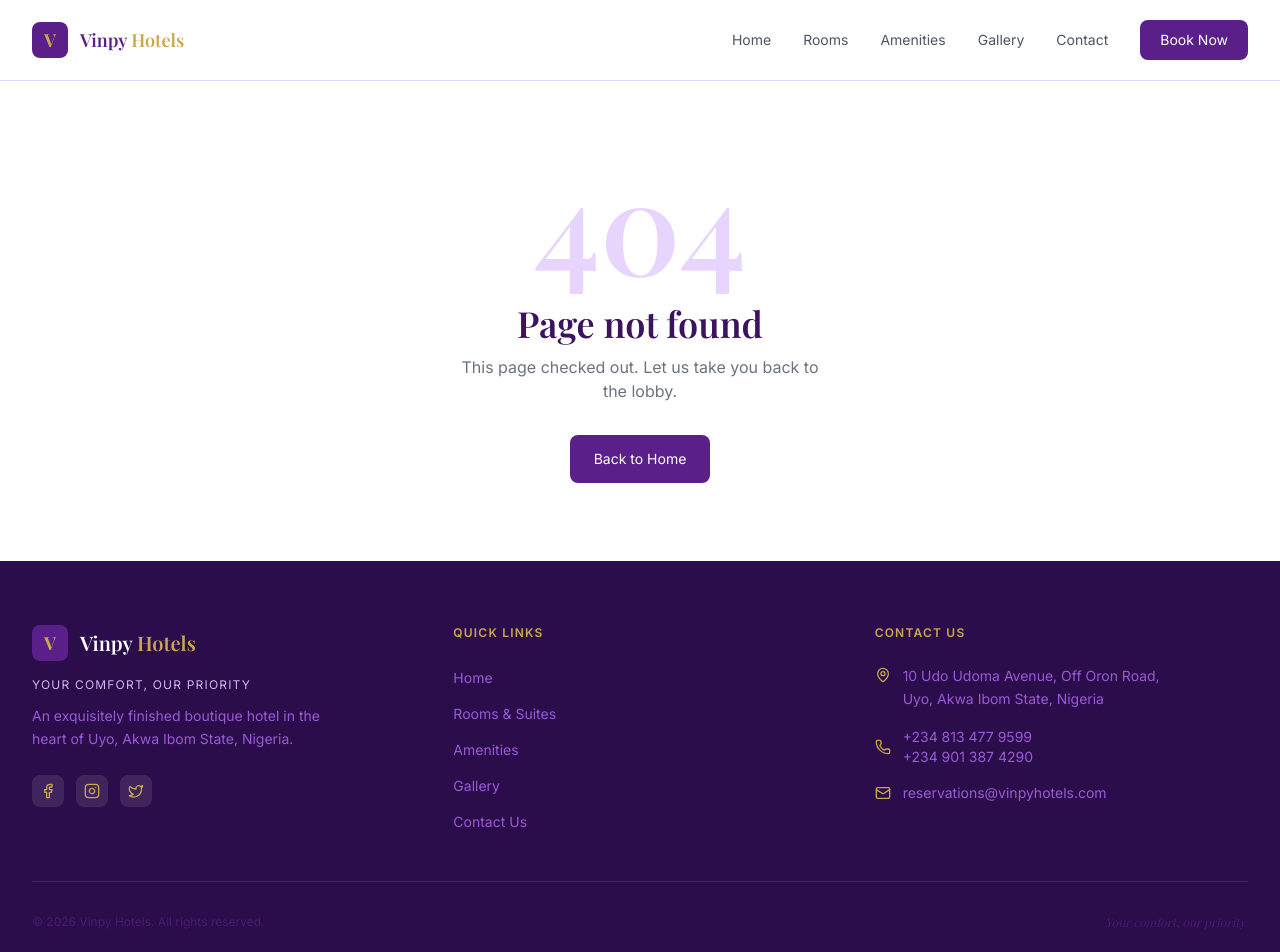
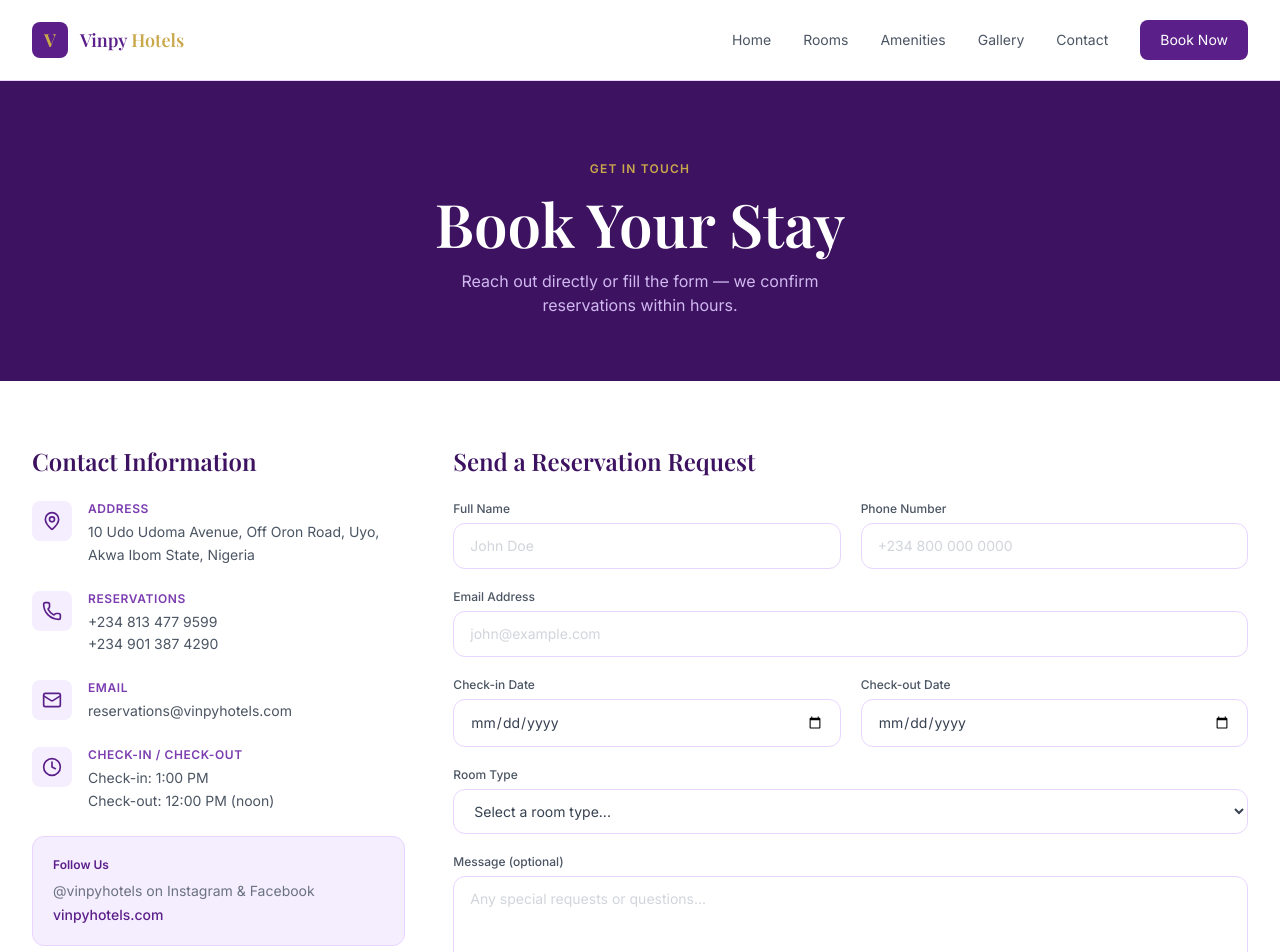
Before and after one commit to peculiar157/Vinpy-Hotels, a Next.js app: page /contact in a window 1280 px wide. Before the commit this address had no page. Shown: the top 952 px of the page. Built offline with nearby package versions, Linux system fonts and the light colour scheme; a web font is replaced by a local one.

Commit message:
Create page.tsx

```diff
--- /dev/null
+++ b/app/contact/page.tsx
@@ -0,0 +1,123 @@
+"use client";
+
+import { useState } from "react";
+import { MapPin, Phone, Mail, Clock, Send, Check } from "lucide-react";
+
+export default function ContactPage() {
+  const [form, setForm] = useState({ name: "", phone: "", email: "", checkin: "", checkout: "", room: "", message: "" });
+  const [submitted, setSubmitted] = useState(false);
+  const [loading, setLoading] = useState(false);
+
+  const handleSubmit = async (e: React.FormEvent) => {
+    e.preventDefault();
+    setLoading(true);
+    await new Promise((r) => setTimeout(r, 1200));
+    setSubmitted(true);
+    setLoading(false);
+  };
+
+  return (
+    <div>
+      <section className="bg-purple-700 pt-20 pb-16 px-6 text-center">
+        <p className="font-inter text-xs font-semibold text-gold-400 uppercase tracking-widest mb-4">Get in Touch</p>
+        <h1 className="font-playfair text-5xl md:text-6xl font-semibold text-white mb-4">Book Your Stay</h1>
+        <p className="font-inter text-purple-200 max-w-md mx-auto">
+          Reach out directly or fill the form — we confirm reservations within hours.
+        </p>
+      </section>
+
+      <section className="max-w-7xl mx-auto px-6 lg:px-8 py-16">
+        <div className="grid lg:grid-cols-3 gap-12">
+          <div className="space-y-6">
+            <h2 className="font-playfair text-2xl font-semibold text-purple-700">Contact Information</h2>
+
+            {[
+              { icon: MapPin, label: "Address", value: "10 Udo Udoma Avenue, Off Oron Road, Uyo, Akwa Ibom State, Nigeria" },
+              { icon: Phone, label: "Reservations", value: "+234 813 477 9599\n+234 901 387 4290" },
+              { icon: Mail, label: "Email", value: "reservations@vinpyhotels.com" },
+              { icon: Clock, label: "Check-in / Check-out", value: "Check-in: 1:00 PM\nCheck-out: 12:00 PM (noon)" },
+            ].map(({ icon: Icon, label, value }) => (
+              <div key={label} className="flex gap-4">
+                <div className="w-10 h-10 bg-purple-50 rounded-lg flex items-center justify-center flex-shrink-0">
+                  <Icon className="w-5 h-5 text-purple-500" />
+                </div>
+                <div>
+                  <p className="font-inter text-xs font-semibold text-purple-400 uppercase tracking-wider mb-1">{label}</p>
+                  <p className="font-inter text-sm text-gray-600 leading-relaxed whitespace-pre-line">{value}</p>
+                </div>
+              </div>
+            ))}
+
+            <div className="bg-purple-50 border border-purple-100 rounded-xl p-5">
+              <p className="font-inter text-xs font-semibold text-purple-500 mb-2">Follow Us</p>
+              <p className="font-inter text-sm text-gray-500">@vinpyhotels on Instagram & Facebook</p>
+              <a href="https://vinpyhotels.com" className="font-inter text-sm text-purple-500 font-medium mt-1 block hover:text-purple-700 transition-colors">
+                vinpyhotels.com
+              </a>
+            </div>
+          </div>
+
+          <div className="lg:col-span-2">
+            {submitted ? (
+              <div className="h-full flex flex-col items-center justify-center text-center py-20">
+                <div className="w-16 h-16 rounded-full bg-purple-50 flex items-center justify-center mb-6">
+                  <Check className="w-8 h-8 text-purple-500" />
+                </div>
+                <h3 className="font-playfair text-4xl font-semibold text-purple-700 mb-3">Request Sent!</h3>
+                <p className="font-inter text-gray-500">
+                  Thank you for reaching out. Our reservations team will be in touch within a few hours.
+                </p>
+              </div>
+            ) : (
+              <form onSubmit={handleSubmit} className="space-y-5">
+                <h2 className="font-playfair text-2xl font-semibold text-purple-700 mb-6">Send a Reservation Request</h2>
+                <div className="grid md:grid-cols-2 gap-5">
+                  <div>
+                    <label className="block font-inter text-xs font-medium text-gray-600 mb-1.5">Full Name</label>
+                    <input type="text" required value={form.name} onChange={(e) => setForm({ ...form, name: e.target.value })} placeholder="John Doe" className="w-full border border-purple-100 rounded-xl px-4 py-3 font-inter text-sm text-gray-700 placeholder:text-gray-300 focus:outline-none focus:border-purple-500 focus:ring-2 focus:ring-purple-100 transition-all bg-white" />
+                  </div>
+                  <div>
+                    <label className="block font-inter text-xs font-medium text-gray-600 mb-1.5">Phone Number</label>
+                    <input type="tel" required value={form.phone} onChange={(e) => setForm({ ...form, phone: e.target.value })} placeholder="+234 800 000 0000" className="w-full border border-purple-100 rounded-xl px-4 py-3 font-inter text-sm text-gray-700 placeholder:text-gray-300 focus:outline-none focus:border-purple-500 focus:ring-2 focus:ring-purple-100 transition-all bg-white" />
+                  </div>
+                </div>
+                <div>
+                  <label className="block font-inter text-xs font-medium text-gray-600 mb-1.5">Email Address</label>
+                  <input type="email" value={form.email} onChange={(e) => setForm({ ...form, email: e.target.value })} placeholder="john@example.com" className="w-full border border-purple-100 rounded-xl px-4 py-3 font-inter text-sm text-gray-700 placeholder:text-gray-300 focus:outline-none focus:border-purple-500 focus:ring-2 focus:ring-purple-100 transition-all bg-white" />
+                </div>
+                <div className="grid md:grid-cols-2 gap-5">
+                  <div>
+                    <label className="block font-inter text-xs font-medium text-gray-600 mb-1.5">Check-in Date</label>
+                    <input type="date" value={form.checkin} onChange={(e) => setForm({ ...form, checkin: e.target.value })} className="w-full border border-purple-100 rounded-xl px-4 py-3 font-inter text-sm text-gray-700 focus:outline-none focus:border-purple-500 focus:ring-2 focus:ring-purple-100 transition-all bg-white" />
+                  </div>
+                  <div>
+                    <label className="block font-inter text-xs font-medium text-gray-600 mb-1.5">Check-out Date</label>
+                    <input type="date" value={form.checkout} onChange={(e) => setForm({ ...form, checkout: e.target.value })} className="w-full border border-purple-100 rounded-xl px-4 py-3 font-inter text-sm text-gray-700 focus:outline-none focus:border-purple-500 focus:ring-2 focus:ring-purple-100 transition-all bg-white" />
+                  </div>
+                </div>
+                <div>
+                  <label className="block font-inter text-xs font-medium text-gray-600 mb-1.5">Room Type</label>
+                  <select value={form.room} onChange={(e) => setForm({ ...form, room: e.target.value })} required className="w-full border border-purple-100 rounded-xl px-4 py-3 font-inter text-sm text-gray-700 focus:outline-none focus:border-purple-500 focus:ring-2 focus:ring-purple-100 transition-all bg-white">
+                    <option value="">Select a room type...</option>
+                    <option>Standard Room — ₦35,000/night</option>
+                    <option>Deluxe Room — ₦55,000/night</option>
+                    <option>Luxury Suite — ₦85,000/night</option>
+                    <option>Event / Conference Hall</option>
+                  </select>
+                </div>
+                <div>
+                  <label className="block font-inter text-xs font-medium text-gray-600 mb-1.5">Message (optional)</label>
+                  <textarea rows={4} value={form.message} onChange={(e) => setForm({ ...form, message: e.target.value })} placeholder="Any special requests or questions..." className="w-full border border-purple-100 rounded-xl px-4 py-3 font-inter text-sm text-gray-700 placeholder:text-gray-300 focus:outline-none focus:border-purple-500 focus:ring-2 focus:ring-purple-100 transition-all bg-white resize-none" />
+                </div>
+                <button type="submit" disabled={loading} className="inline-flex items-center gap-2 bg-purple-500 hover:bg-purple-600 text-white font-inter text-sm font-medium px-8 py-3.5 rounded-xl transition-colors disabled:opacity-70">
+                  {loading ? <div className="w-4 h-4 border-2 border-white/30 border-t-white rounded-full animate-spin" /> : <Send className="w-4 h-4" />}
+                  {loading ? "Sending..." : "Send Reservation Request"}
+                </button>
+              </form>
+            )}
+          </div>
+        </div>
+      </section>
+    </div>
+  );
+}
```
